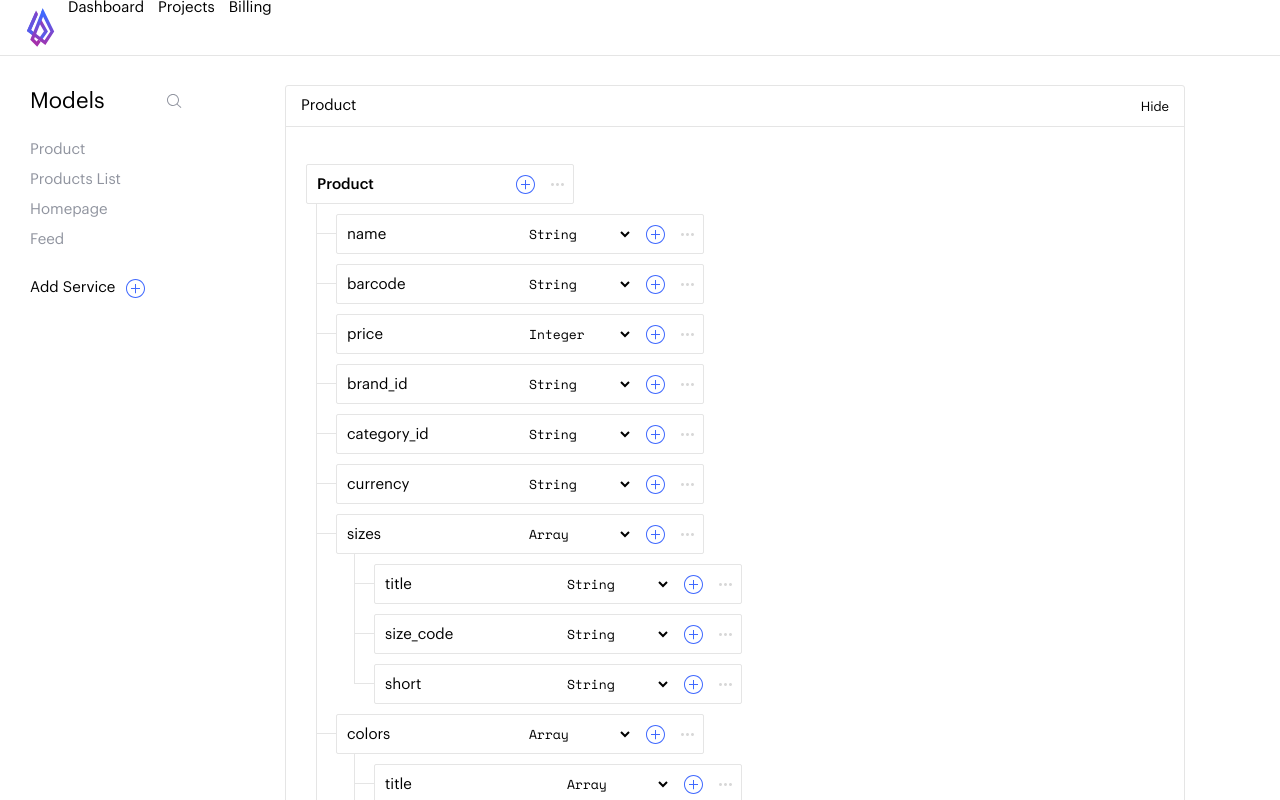
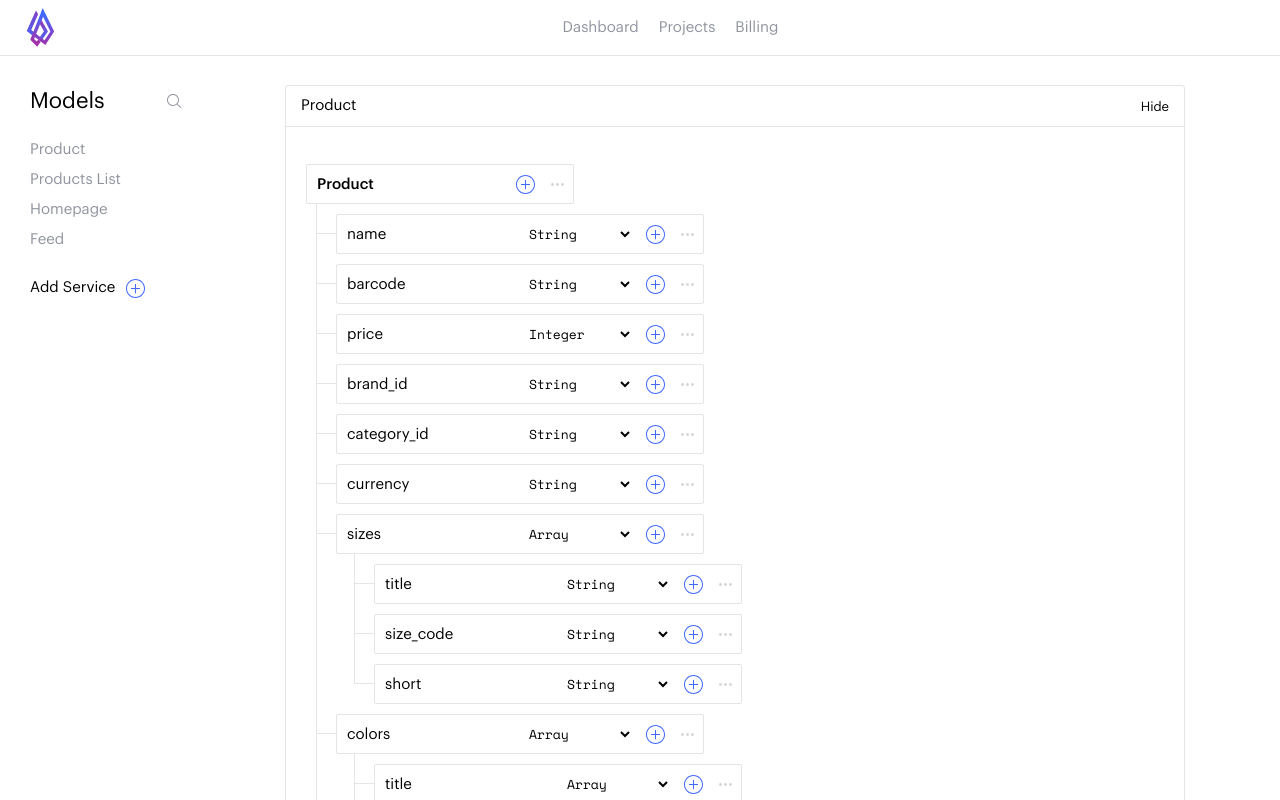
Before and after one commit to alacaesar/flamer, a React (Create React App) app: page /projects in a window 1280 px wide. Shown: the top 800 px of the page. Built offline with nearby package versions, Linux system fonts and the light colour scheme.

Commit message:
menu update

```diff
--- a/src/app/components/Sidebar.js
+++ b/src/app/components/Sidebar.js
@@ -57,6 +57,7 @@ class Main extends Component {
   };
 
   _onSearchToggle = () => {
+    console.log("toggle");
     this.setState({
       search: !this.state.search,
       searchTerm: null
@@ -80,7 +81,12 @@ class Main extends Component {
 
     let _head = search ? (
       <div className="mini-search">
-        <input type="text" onChange={this._onSearchTerm.bind(this)} autoFocus />
+        <input
+          type="text"
+          onChange={this._onSearchTerm.bind(this)}
+          autoFocus
+          onBlur={this._onSearchToggle}
+        />
         <button onClick={this._onSearchToggle}>
           <i className="icon close" />
         </button>
--- a/src/app/modules/Menu.js
+++ b/src/app/modules/Menu.js
@@ -4,7 +4,7 @@ import { Link } from "react-router-dom";
 class Main extends Component {
   render() {
     return (
-      <div>
+      <nav>
         <ul>
           <li>
             <Link to="/">Dashboard</Link>
@@ -16,7 +16,7 @@ class Main extends Component {
             <Link to="/billing/">Billing</Link>
           </li>
         </ul>
-      </div>
+      </nav>
     );
   }
 }
--- a/src/css/styles.css
+++ b/src/css/styles.css
@@ -84,10 +84,16 @@
   overflow: hidden;
 }
 
-.app-header ul li {
-  list-style: none;
+nav {
+  margin: 0 auto;
+}
+nav ul li {
   display: inline-block;
-  margin: 0 7px;
+  line-height: 55px;
+  margin: 0 10px;
+}
+nav ul li a {
+  color: #90949f;
 }
 
 /* body */
--- a/src/css/styles.scss
+++ b/src/css/styles.scss
@@ -95,11 +95,15 @@ $light-border: #e5e5e5;
   overflow: hidden;
 }
 
-.app-header {
+nav {
+  margin: 0 auto;
   ul li {
-    list-style: none;
     display: inline-block;
-    margin: 0 7px;
+    line-height: 55px;
+    margin: 0 10px;
+    a {
+      color: $light;
+    }
   }
 }
 
```
Also changed, not shown: 1 other file (tests, documents, lock files or other folders).
